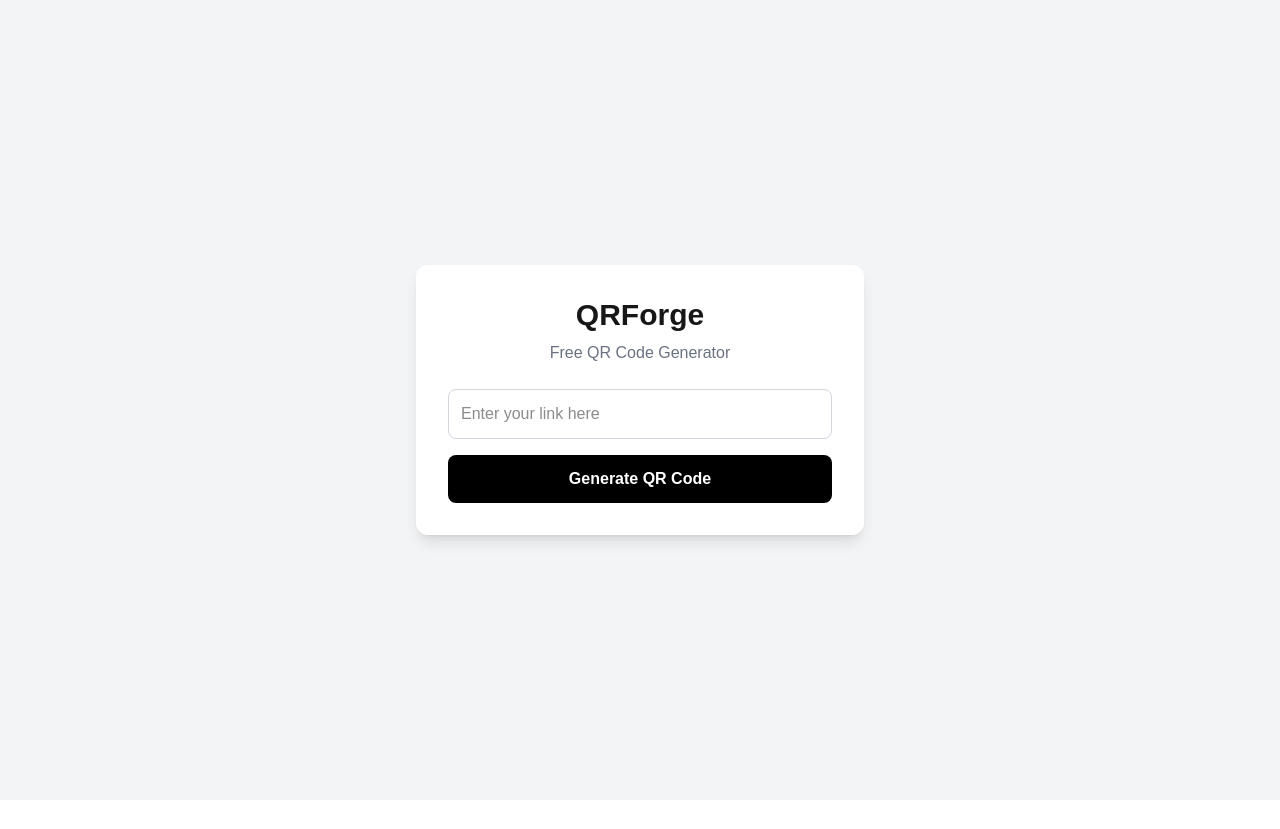
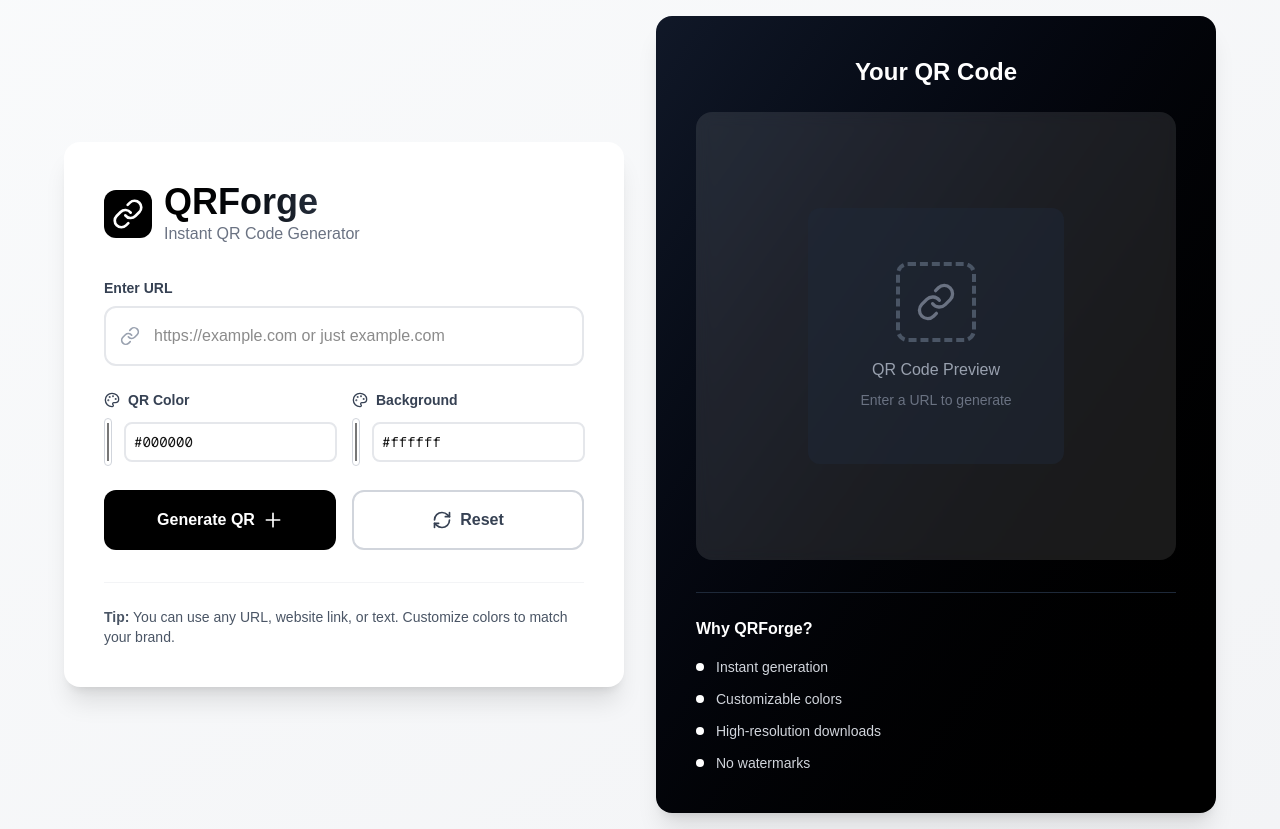
Before and after one commit to AbhishekAppuhamyy/QRForge, a Next.js app in the folder qrforge/: page / in a window 1280 px wide. Before the commit the page ends 800 px from the top, so only its background shows below. Built offline with nearby package versions, Linux system fonts and the light colour scheme.

Commit message:
Frontend design updated & Download QR code

```diff
--- a/qrforge/app/components/QRGenerator.tsx
+++ b/qrforge/app/components/QRGenerator.tsx
@@ -2,64 +2,289 @@
 
 import { useState } from "react";
 import QRCode from "qrcode";
+import { Copy, Download, Link as LinkIcon, RefreshCw, Palette, Check } from "lucide-react";
 
 export default function Home() {
   const [link, setLink] = useState("");
   const [qrCode, setQrCode] = useState("");
   const [error, setError] = useState("");
+  const [copied, setCopied] = useState(false);
+  const [loading, setLoading] = useState(false);
+  const [bgColor, setBgColor] = useState("#ffffff");
+  const [qrColor, setQrColor] = useState("#000000");
 
   const generateQRCode = async () => {
     if (!link) {
-      setError("Please enter a valid link");
+      setError("Please enter a valid URL");
       return;
     }
 
+    setLoading(true);
+    setError("");
+
     try {
-      const qr = await QRCode.toDataURL(link, {
+      // Add https:// if no protocol is specified
+      const formattedLink = link.startsWith('http') ? link : `https://${link}`;
+
+      const qr = await QRCode.toDataURL(formattedLink, {
         width: 300,
         margin: 2,
+        color: {
+          dark: qrColor,
+          light: bgColor
+        }
       });
       setQrCode(qr);
-      setError("");
     } catch (err) {
-      setError("Failed to generate QR code");
+      setError("Failed to generate QR code. Please try again.");
+    } finally {
+      setLoading(false);
     }
   };
 
+  const downloadQRCode = () => {
+    if (!qrCode) return;
+
+    const linkElement = document.createElement('a');
+    linkElement.href = qrCode;
+    linkElement.download = 'qr-code.png';
+    document.body.appendChild(linkElement);
+    linkElement.click();
+    document.body.removeChild(linkElement);
+  };
+
+  const copyToClipboard = () => {
+    if (!qrCode) return;
+
+    navigator.clipboard.writeText(link);
+    setCopied(true);
+    setTimeout(() => setCopied(false), 2000);
+  };
+
+  const handleReset = () => {
+    setLink("");
+    setQrCode("");
+    setError("");
+    setBgColor("#ffffff");
+    setQrColor("#000000");
+  };
+
   return (
-    <main className="min-h-screen bg-gray-100 flex items-center justify-center">
-      <div className="bg-white p-8 rounded-xl shadow-lg w-full max-w-md text-center">
-        <h1 className="text-3xl font-bold mb-2">QRForge</h1>
-        <p className="text-gray-500 mb-6">Free QR Code Generator</p>
+    <main className="min-h-screen bg-gradient-to-br from-gray-50 to-gray-100 flex items-center justify-center p-4">
+      <div className="max-w-6xl w-full grid md:grid-cols-2 gap-8 items-center">
+        {/* Left Panel - Input & Controls */}
+        <div className="bg-white rounded-2xl shadow-xl p-8 md:p-10">
+          <div className="flex items-center gap-3 mb-8">
+            <div className="bg-black p-2 rounded-xl">
+              <LinkIcon className="w-8 h-8 text-white" />
+            </div>
+            <div>
+              <h1 className="text-3xl md:text-4xl font-bold bg-gradient-to-r from-black to-gray-700 bg-clip-text text-transparent">
+                QRForge
+              </h1>
+              <p className="text-gray-500 font-medium">Instant QR Code Generator</p>
+            </div>
+          </div>
 
+          <div className="space-y-6">
+            <div>
+              <label className="block text-sm font-semibold text-gray-700 mb-2">
+                Enter URL
+              </label>
+              <div className="relative">
                 <input
                   type="url"
-          placeholder="Enter your link here"
-          className="w-full border border-gray-300 p-3 rounded-lg mb-4 focus:outline-none focus:ring-2 focus:ring-black"
+                  placeholder="https://example.com or just example.com"
+                  className="w-full border-2 border-gray-200 p-4 pl-12 rounded-xl focus:outline-none focus:border-black focus:ring-2 focus:ring-black/10 transition-all"
                   value={link}
                   onChange={(e) => setLink(e.target.value)}
+                  onKeyPress={(e) => e.key === 'Enter' && generateQRCode()}
                 />
+                <LinkIcon className="absolute left-4 top-1/2 transform -translate-y-1/2 text-gray-400 w-5 h-5" />
+              </div>
+            </div>
+
+            {/* Color Customization */}
+            <div className="grid grid-cols-2 gap-4">
+              <div>
+                <label className="block text-sm font-semibold text-gray-700 mb-2 flex items-center gap-2">
+                  <Palette className="w-4 h-4" />
+                  QR Color
+                </label>
+                <div className="flex items-center gap-3">
+                  <input
+                    type="color"
+                    value={qrColor}
+                    onChange={(e) => setQrColor(e.target.value)}
+                    className="w-12 h-12 cursor-pointer rounded-lg border border-gray-300"
+                  />
+                  <input
+                    type="text"
+                    value={qrColor}
+                    onChange={(e) => setQrColor(e.target.value)}
+                    className="flex-1 border-2 border-gray-200 p-2 rounded-lg font-mono text-sm"
+                    placeholder="#000000"
+                  />
+                </div>
+              </div>
+
+              <div>
+                <label className="block text-sm font-semibold text-gray-700 mb-2 flex items-center gap-2">
+                  <Palette className="w-4 h-4" />
+                  Background
+                </label>
+                <div className="flex items-center gap-3">
+                  <input
+                    type="color"
+                    value={bgColor}
+                    onChange={(e) => setBgColor(e.target.value)}
+                    className="w-12 h-12 cursor-pointer rounded-lg border border-gray-300"
+                  />
+                  <input
+                    type="text"
+                    value={bgColor}
+                    onChange={(e) => setBgColor(e.target.value)}
+                    className="flex-1 border-2 border-gray-200 p-2 rounded-lg font-mono text-sm"
+                    placeholder="#FFFFFF"
+                  />
+                </div>
+              </div>
+            </div>
+
+            {error && (
+              <div className="bg-red-50 border-l-4 border-red-500 p-4 rounded-r-lg">
+                <p className="text-red-700 font-medium">{error}</p>
+              </div>
+            )}
+
+            <div className="grid grid-cols-2 gap-4">
+              <button
+                onClick={generateQRCode}
+                disabled={loading}
+                className="bg-black text-white py-4 px-6 rounded-xl font-semibold hover:bg-gray-800 active:scale-95 transition-all duration-200 flex items-center justify-center gap-2 disabled:opacity-50 disabled:cursor-not-allowed"
+              >
+                {loading ? (
+                  <>
+                    <RefreshCw className="w-5 h-5 animate-spin" />
+                    Generating...
+                  </>
+                ) : (
+                  <>
+                    Generate QR
+                    <svg className="w-5 h-5" fill="none" stroke="currentColor" viewBox="0 0 24 24">
+                      <path strokeLinecap="round" strokeLinejoin="round" strokeWidth={2} d="M12 4v16m8-8H4" />
+                    </svg>
+                  </>
+                )}
+              </button>
 
               <button
-          onClick={generateQRCode}
-          className="w-full bg-black text-white py-3 rounded-lg font-semibold hover:bg-gray-800 transition"
+                onClick={handleReset}
+                className="border-2 border-gray-300 text-gray-700 py-4 px-6 rounded-xl font-semibold hover:bg-gray-50 active:scale-95 transition-all duration-200 flex items-center justify-center gap-2"
               >
-          Generate QR Code
+                <RefreshCw className="w-5 h-5" />
+                Reset
               </button>
+            </div>
+          </div>
 
-        {error && (
-          <p className="text-red-500 text-sm mt-3">{error}</p>
-        )}
+          {/* Tips */}
+          <div className="mt-8 pt-6 border-t border-gray-100">
+            <p className="text-sm text-gray-600">
+              <span className="font-semibold">Tip:</span> You can use any URL, website link, or text. Customize colors to match your brand.
+            </p>
+          </div>
+        </div>
 
-        {qrCode && (
-          <div className="mt-6">
+        {/* Right Panel - QR Display */}
+        <div className="bg-gradient-to-br from-gray-900 to-black rounded-2xl shadow-xl p-8 md:p-10 text-white">
+          <h2 className="text-2xl font-bold mb-6 text-center">Your QR Code</h2>
+
+          <div className="bg-white/10 backdrop-blur-sm rounded-2xl p-8 mb-8">
+            {qrCode ? (
+              <div className="space-y-6">
+                <div className="bg-white p-6 rounded-xl inline-block mx-auto">
                   <img
                     src={qrCode}
                     alt="Generated QR Code"
-              className="mx-auto"
+                    className="w-64 h-64 mx-auto"
                   />
                 </div>
+
+                <div className="bg-gray-800/50 p-4 rounded-xl">
+                  <p className="text-sm text-gray-300 mb-2">Target URL</p>
+                  <p className="font-mono text-sm break-all bg-black/30 p-3 rounded-lg">
+                    {link.startsWith('http') ? link : `https://${link}`}
+                  </p>
+                </div>
+              </div>
+            ) : (
+              <div className="text-center py-16">
+                <div className="w-64 h-64 mx-auto bg-gray-800/50 rounded-xl flex items-center justify-center">
+                  <div className="text-center">
+                    <div className="w-20 h-20 mx-auto mb-4 border-4 border-dashed border-gray-600 rounded-xl flex items-center justify-center">
+                      <LinkIcon className="w-10 h-10 text-gray-500" />
+                    </div>
+                    <p className="text-gray-400 font-medium">QR Code Preview</p>
+                    <p className="text-gray-500 text-sm mt-2">Enter a URL to generate</p>
+                  </div>
+                </div>
+              </div>
             )}
+          </div>
+
+          {qrCode && (
+            <div className="grid grid-cols-2 gap-4">
+              <button
+                onClick={downloadQRCode}
+                className="bg-white text-black py-3 px-4 rounded-xl font-semibold hover:bg-gray-100 active:scale-95 transition-all duration-200 flex items-center justify-center gap-2"
+              >
+                <Download className="w-5 h-5" />
+                Download PNG
+              </button>
+
+              <button
+                onClick={copyToClipboard}
+                className="bg-gray-800 text-white py-3 px-4 rounded-xl font-semibold hover:bg-gray-700 active:scale-95 transition-all duration-200 flex items-center justify-center gap-2"
+              >
+                {copied ? (
+                  <>
+                    <Check className="w-5 h-5" />
+                    Copied!
+                  </>
+                ) : (
+                  <>
+                    <Copy className="w-5 h-5" />
+                    Copy Link
+                  </>
+                )}
+              </button>
+            </div>
+          )}
+
+          {/* Features List */}
+          <div className="mt-8 pt-6 border-t border-gray-800">
+            <h3 className="font-semibold mb-4">Why QRForge?</h3>
+            <ul className="space-y-3 text-sm text-gray-300">
+              <li className="flex items-center gap-3">
+                <div className="w-2 h-2 bg-white rounded-full"></div>
+                <span>Instant generation</span>
+              </li>
+              <li className="flex items-center gap-3">
+                <div className="w-2 h-2 bg-white rounded-full"></div>
+                <span>Customizable colors</span>
+              </li>
+              <li className="flex items-center gap-3">
+                <div className="w-2 h-2 bg-white rounded-full"></div>
+                <span>High-resolution downloads</span>
+              </li>
+              <li className="flex items-center gap-3">
+                <div className="w-2 h-2 bg-white rounded-full"></div>
+                <span>No watermarks</span>
+              </li>
+            </ul>
+          </div>
+        </div>
       </div>
     </main>
   );
--- a/qrforge/package.json
+++ b/qrforge/package.json
@@ -9,6 +9,7 @@
     "lint": "eslint"
   },
   "dependencies": {
+    "lucide-react": "^0.562.0",
     "next": "16.1.2",
     "qrcode": "^1.5.4",
     "react": "19.2.3",
```
Also changed, not shown: 1 other file (tests, documents, lock files or other folders). Lines whose indentation alone changed are shown as unchanged.
